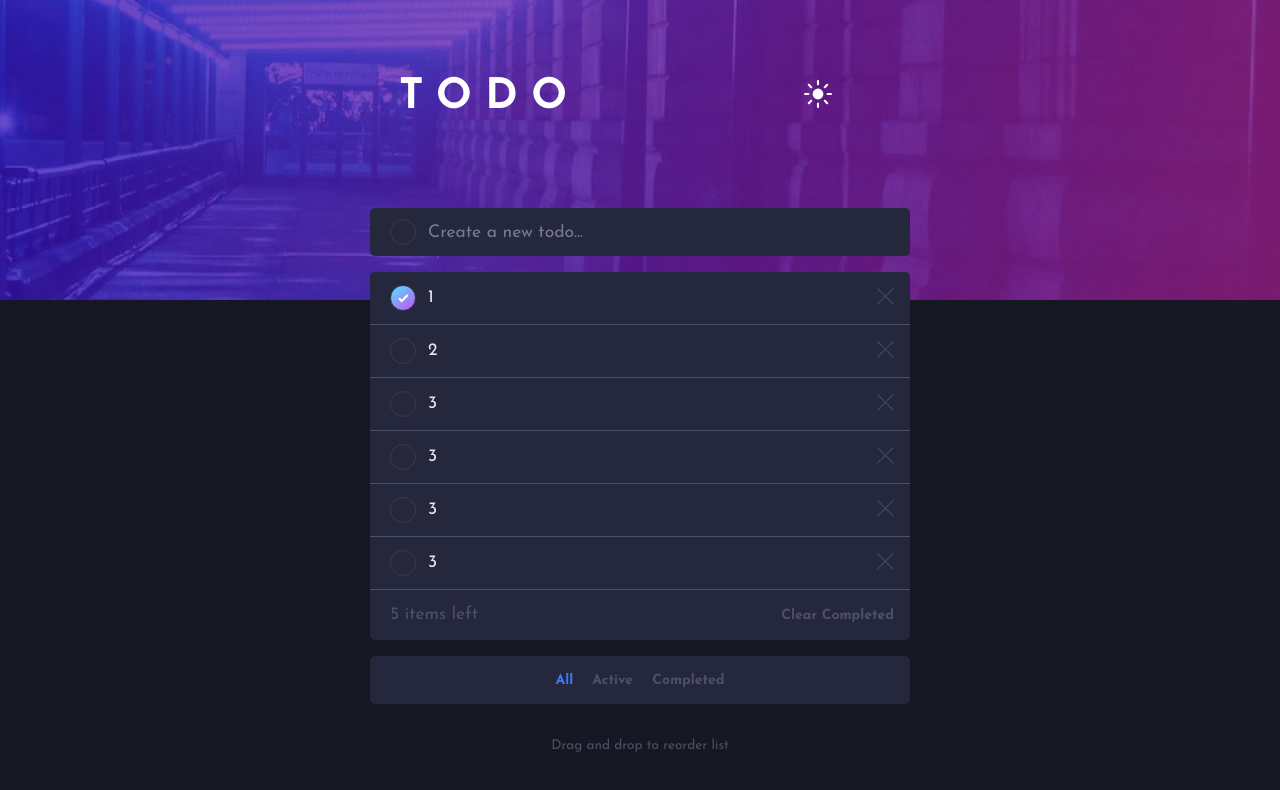
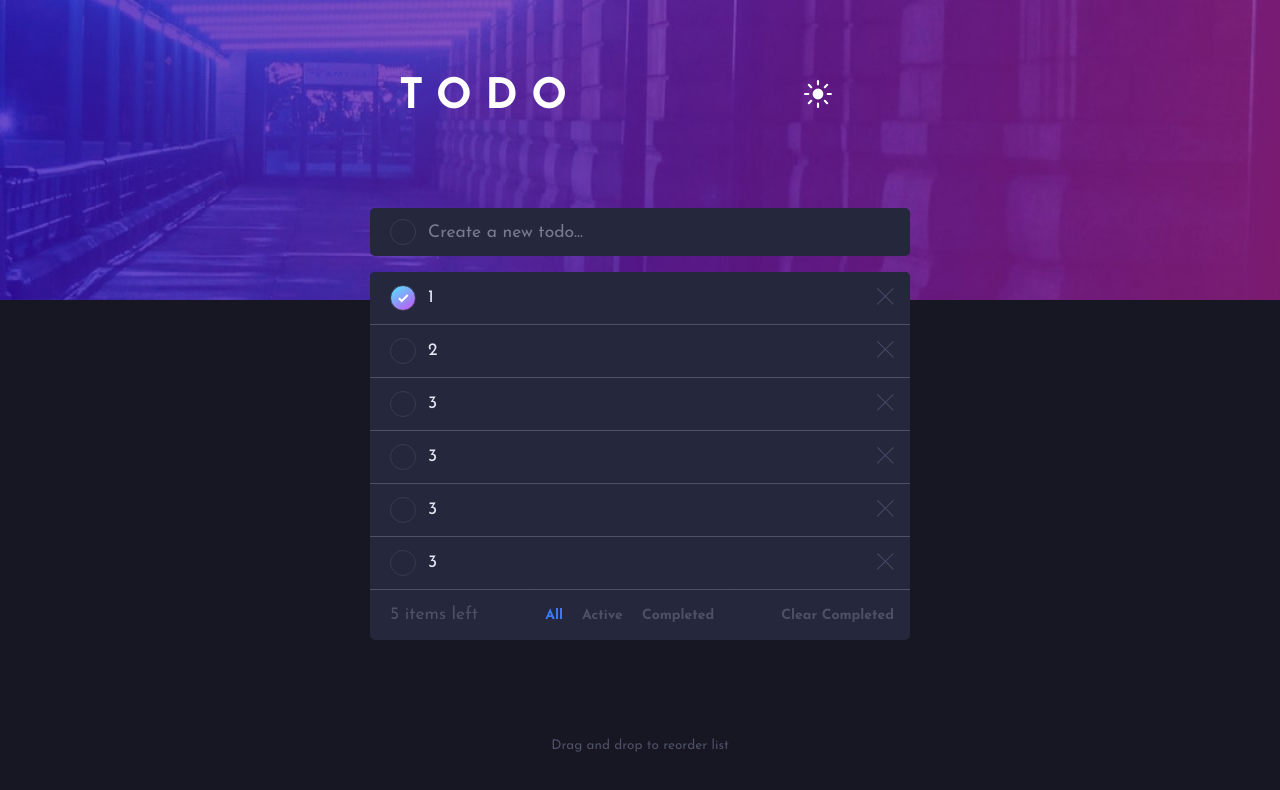
Before and after one commit to JCDMeira/19-todo, a React (Create React App) app: page / in a window 1280 px wide. Shown: the top 790 px of the page. Built offline with nearby package versions, Linux system fonts and the light colour scheme.

Commit message:
feat: Options filter position on desktop

```diff
--- a/src/components/Tasks/Options/styled.ts
+++ b/src/components/Tasks/Options/styled.ts
@@ -64,4 +64,12 @@ export const OptionsFilter = styled.div`
       color: inherit;
     }
   }
+
+  @media (min-width: 1024px) {
+    width: 205px;
+    height: 48px;
+    position: unset;
+    left: auto;
+    top: auto;
+  }
 `;
```
